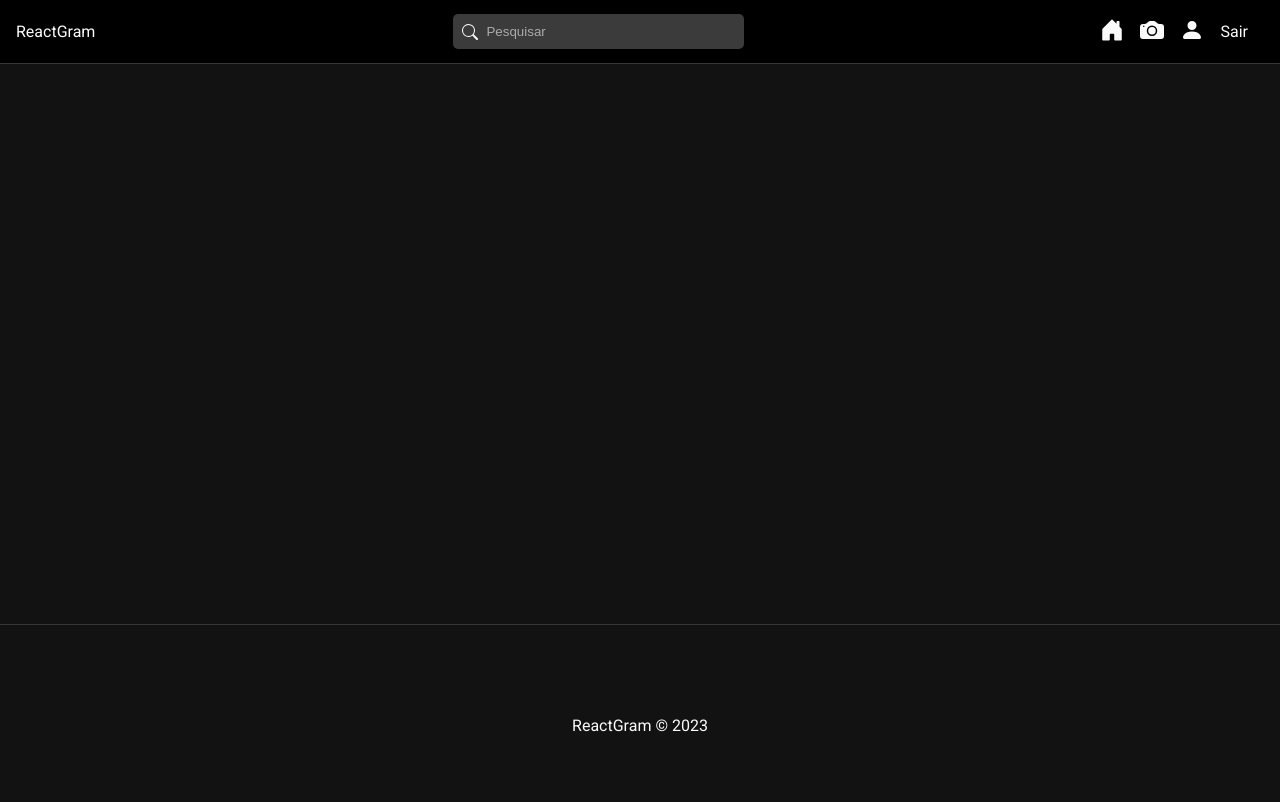
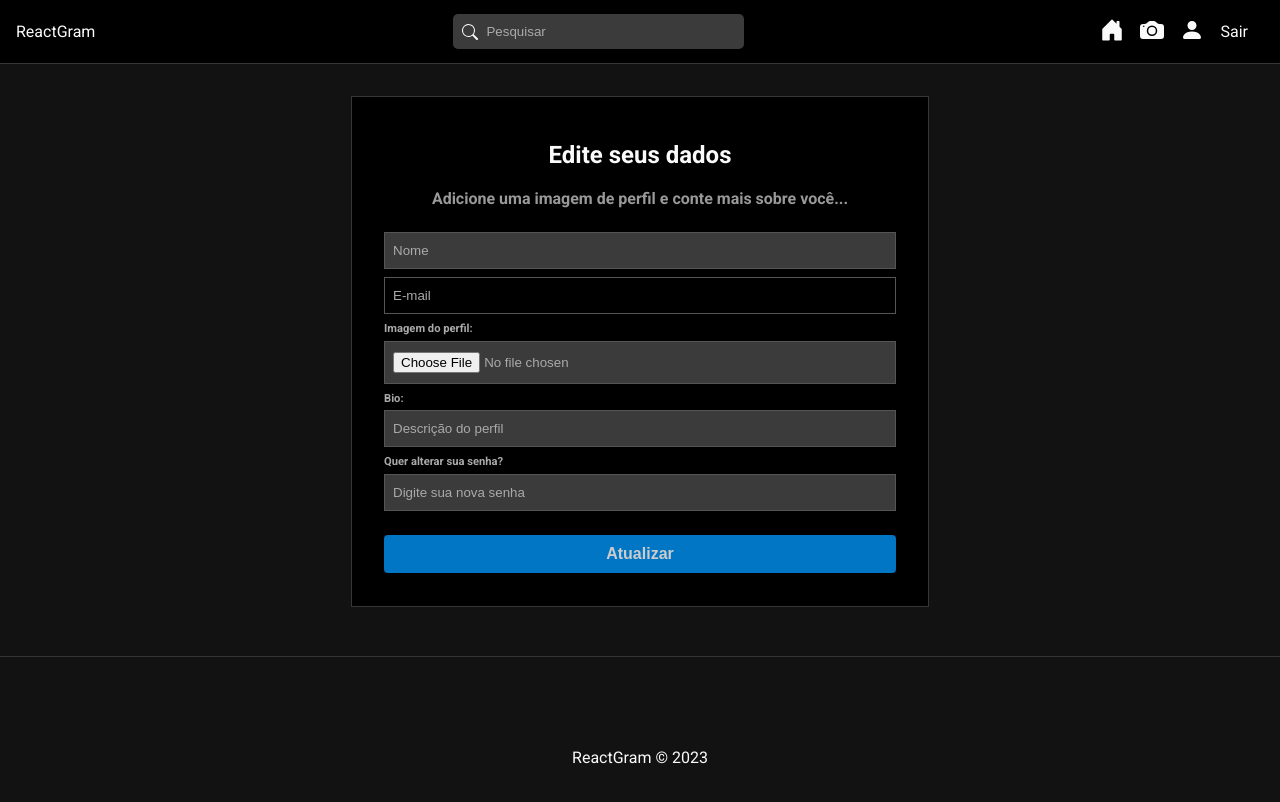
Before and after one commit to gabrielsmm/reactgram, a React (Create React App) app in the folder frontend/: page /profile in a window 1280 px wide. Shown: the top 802 px of the page. Built offline with nearby package versions, Linux system fonts and the light colour scheme; sample sign-in values are in the browser's storage.

Commit message:
Estruturando página de edição de perfil

```diff
--- a/frontend/src/App.js
+++ b/frontend/src/App.js
@@ -14,6 +14,7 @@
 import Home from './pages/Home/Home';
 import Login from './pages/Auth/Login';
 import Register from './pages/Auth/Register';
+import EditProfile from './pages/EditProfile/EditProfile';
 
 function App() {
   const {auth, loading} = useAuth();
@@ -29,6 +30,7 @@
         <div className="container">
           <Routes>
             <Route path="/" element={auth ? <Home /> : <Navigate to="/login" />} />
+            <Route path="/profile" element={auth ? <EditProfile /> : <Navigate to="/login" />} />
             <Route path="/login" element={!auth ? <Login /> : <Navigate to="/" />} />
             <Route path="/register" element={!auth ? <Register /> : <Navigate to="/" />} />
           </Routes>
--- /dev/null
+++ b/frontend/src/pages/EditProfile/EditProfile.css
@@ -0,0 +1,19 @@
+#edit-profile {
+    border: 1px solid #363636;
+    background-color: #000;
+    padding: 1.5em 2em;
+    max-width: 40%;
+    margin: 2em auto;
+    text-align: center;
+}
+
+.suubtitle {
+    color: #CCC;
+}
+
+.profile-image {
+    width: 150px;
+    height: 150px;
+    border-radius: 50%;
+    margin-bottom: 1em;
+}
--- /dev/null
+++ b/frontend/src/pages/EditProfile/EditProfile.js
@@ -0,0 +1,35 @@
+import "./EditProfile.css";
+
+const EditProfile = () => {
+
+    const handleSubmit = (e) => {
+        e.preventDefault();
+    }
+
+    return (
+        <div id="edit-profile">
+            <h2>Edite seus dados</h2>
+            <p className="subtitle">Adicione uma imagem de perfil e conte mais sobre você...</p>
+            {/* preview da imagem */}
+            <form onSubmit={handleSubmit}>
+                <input type="text" placeholder="Nome" />
+                <input type="email" placeholder="E-mail" disabled />
+                <label>
+                    <span>Imagem do perfil:</span>
+                    <input type="file" />
+                </label>
+                <label>
+                    <span>Bio:</span>
+                    <input type="text" placeholder="Descrição do perfil" />
+                </label>
+                <label>
+                    <span>Quer alterar sua senha?</span>
+                    <input type="password" placeholder="Digite sua nova senha" />
+                </label>
+                <input type="submit" value="Atualizar" />
+            </form>
+        </div>
+    );
+};
+
+export default EditProfile;
```
